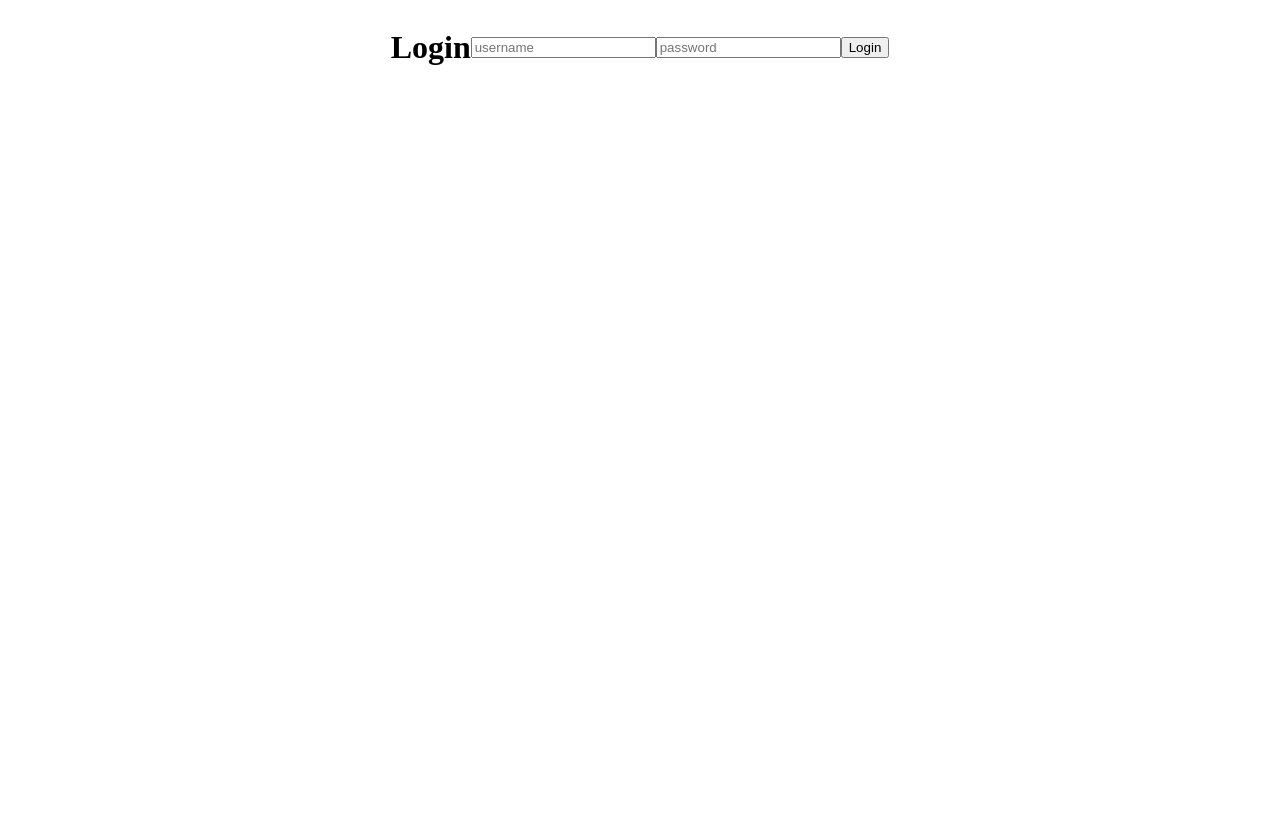
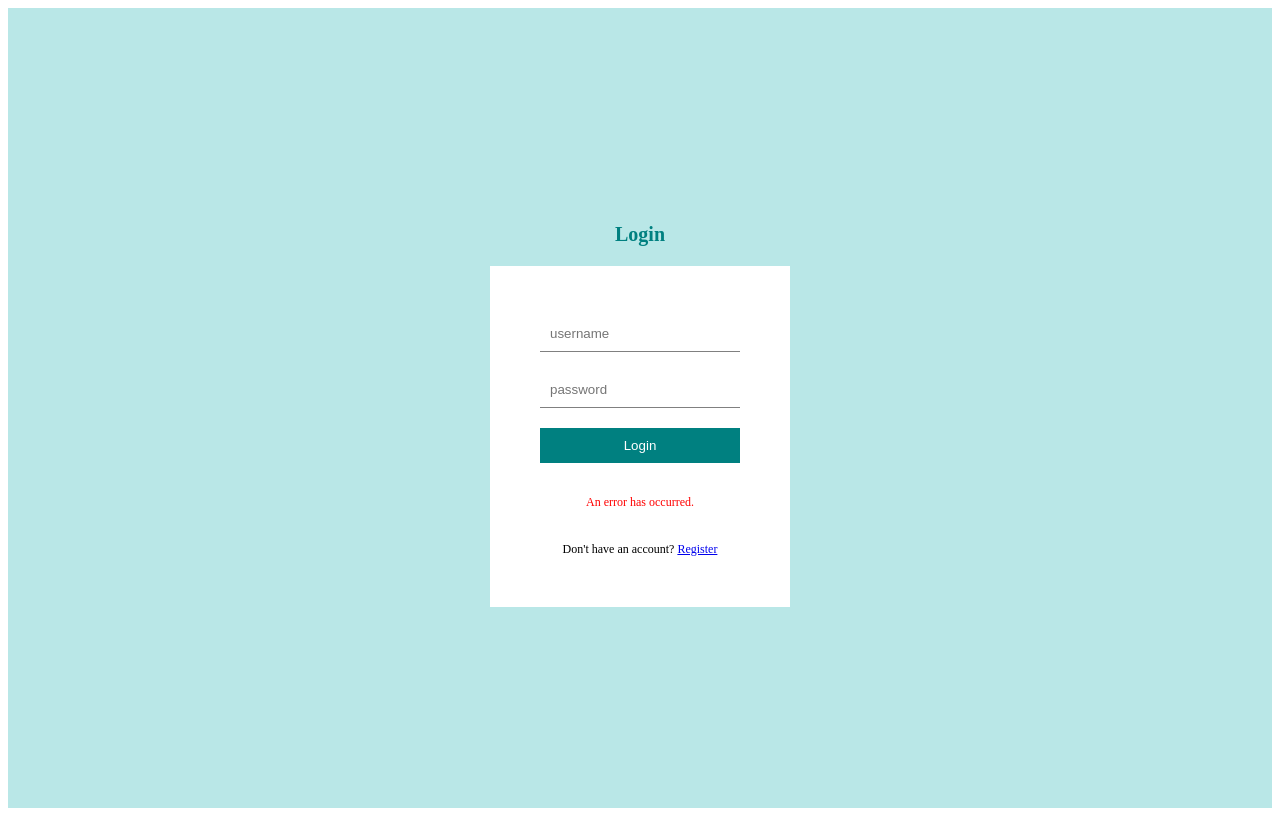
Before and after one commit to zuse-lightning/full-stack-blog-client, a React (Create React App) app: page /login in a window 1280 px wide. Built offline with nearby package versions, Linux system fonts and the light colour scheme.

Commit message:
constructd pages for Login/Register

```diff
--- a/src/pages/Login.jsx
+++ b/src/pages/Login.jsx
@@ -1,13 +1,16 @@
 import React from "react";
+import { Link } from "react-router-dom";
 
 const Login = () => {
   return (
     <div className="auth">
         <h1>Login</h1>
         <form>
-            <input type="text" placeholder="username" />
-            <input type="password" placeholder="password" />
+            <input required type="text" placeholder="username" />
+            <input required type="password" placeholder="password" />
             <button>Login</button>
+            <p>An error has occurred.</p>
+            <span>Don't have an account? <Link to="/register">Register</Link></span>
         </form>
     </div>
   );
--- a/src/pages/Register.jsx
+++ b/src/pages/Register.jsx
@@ -1,8 +1,19 @@
 import React from "react";
+import { Link } from "react-router-dom";
 
 const Register = () => {
   return (
-    <div>Register</div>
+    <div className="auth">
+        <h1>Register</h1>
+        <form>
+            <input required type="text" placeholder="username" />
+            <input required type="email" placeholder="email" />
+            <input required type="password" placeholder="password" />
+            <button>Register</button>
+            <p>An error has occurred.</p>
+            <span>Do you have an account? <Link to="/login">Login</Link></span>
+        </form>
+    </div>
   );
 };
 
--- a/src/style.scss
+++ b/src/style.scss
@@ -1,11 +1,56 @@
+$lightGreen: #b9e7e7;
+
 #app {
     .container {
 
         //Login and Register Pages
         .auth {
             display: flex;
+            flex-direction: column;
             align-items: center;
             justify-content: center;
+            height: 100vh;
+            background-color: $lightGreen;
+        }
+
+        h1 {
+            font-size: 20px;
+            color: teal;
+            margin-bottom: 20px;
+        }
+
+        form {
+            display: flex;
+            flex-direction: column;
+            padding: 50px;
+            background-color: white;
+            width: 200px;
+            gap: 20px;
+
+            input {
+                padding: 10px;
+                border: none;
+                border-bottom: 1px solid gray;
+            }
+
+            button {
+                padding: 10px;
+                border: none;
+                background-color: teal;
+                color: white;
+                cursor: pointer;
+            }
+
+            p {
+                font-size: 12px;
+                color: red;
+                text-align: center;
+            }
+
+            span {
+                font-size: 12px;
+                text-align: center;
+            }
         }
     }
 }
```
